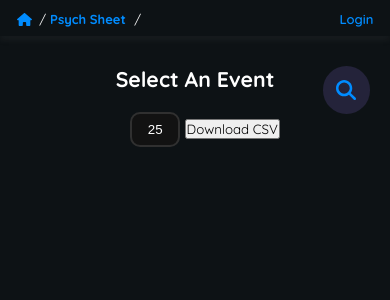
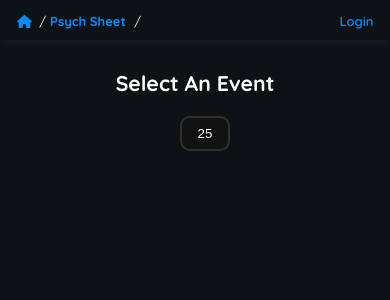
Before and after one commit to Panashe-66/psych-sheet, a Flask app: page /psych_sheet/1 in a window 390 px wide. Shown: the top 300 px of the page. Run offline with Flask 3, Linux system fonts and the light colour scheme; data that the repository does not hold is empty; some libraries are stand-ins or nearby versions.

Commit message:
Add files via upload

```diff
--- a/app.py
+++ b/app.py
@@ -26,7 +26,7 @@
             session['name'] = get_user_info(access_token, 'name')
             session['wca_id'] = get_user_info(access_token, 'wca_id')
 
-        return redirect(url + "#logged_in")
+        return redirect(url)
 
 @app.route('/deauth')
 def deauth():
@@ -77,8 +77,6 @@
     comp_data = get_cache(f'{comp} data', lambda: get_comp_data(comp), 600)
     competitors = comp_data.get("competitors", {})
 
-    print(comp_data)
-
     if request.method == "POST":
         if request.form['action'] == 'psych_sheet':
             solves = int(request.form["solves"])
--- a/psych.py
+++ b/psych.py
@@ -13,7 +13,6 @@
 #weird loading bug
 #Ledger compter thing
 #Comp doesnt exist / No regged ppl
-#Oauth dont reload
 #Search combo thing
 
 API = 'https://api.worldcubeassociation.org'
--- a/static/header.css
+++ b/static/header.css
@@ -75,21 +75,20 @@
     align-items: center;
     justify-content: space-between;
     z-index: 100;
-    padding: 9px 0;
+    padding: 15px 0;
 
     @media (max-width: 1024px) {
         height: 42px;
-        padding: 8.5px 0;
+        padding: 12px 0;
     }
 
     @media (max-width: 768px) {
         height: 37px;
-        padding: 8px 0;
+        padding: 10px 0;
     }
 
     @media (max-width: 450px) {
         height: 34px;
-        padding: 8px 0;
     }
 }
 
--- a/static/psych.css
+++ b/static/psych.css
@@ -587,6 +587,7 @@
 }
 
 .search-wrapper {
+    display: none;
     width: fit-content;
     right: 0;
     margin-right: 20px;
@@ -655,3 +656,7 @@
       color: #7e7e7e !important;
     }
 }
+
+.csv {
+    display: none;
+}
--- a/templates/base.html
+++ b/templates/base.html
@@ -82,14 +82,7 @@
         }
 
         window.addEventListener('resize', update_header_height);
-
-        window.addEventListener('load', () => {
-            update_header_height();
-
-            if (window.location.hash === "#logged_in") {
-                history.replaceState(null, null, ' ');
-            }
-        });
+        window.addEventListener('load', update_header_height);
     </script>
 </body>
 </html>
--- a/templates/psych.html
+++ b/templates/psych.html
@@ -72,7 +72,7 @@
         oninput="this.value = Math.round(this.value);"
         onblur="if (this.value > 500) this.value = 500; if (this.value < 3) this.value = 3;">
 
-<button onclick="download_csv()" id="csv">Download CSV</button>
+<button onclick="download_csv()" id="csv" class="csv">Download CSV</button>
 
 <script>
     let controller = null;
```
